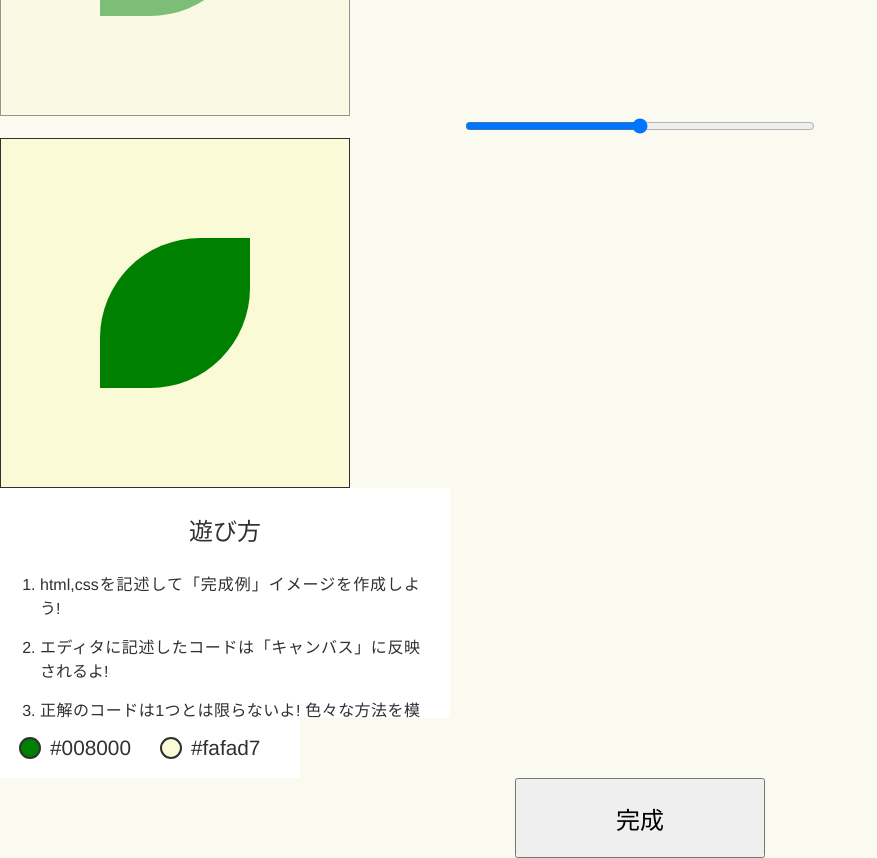
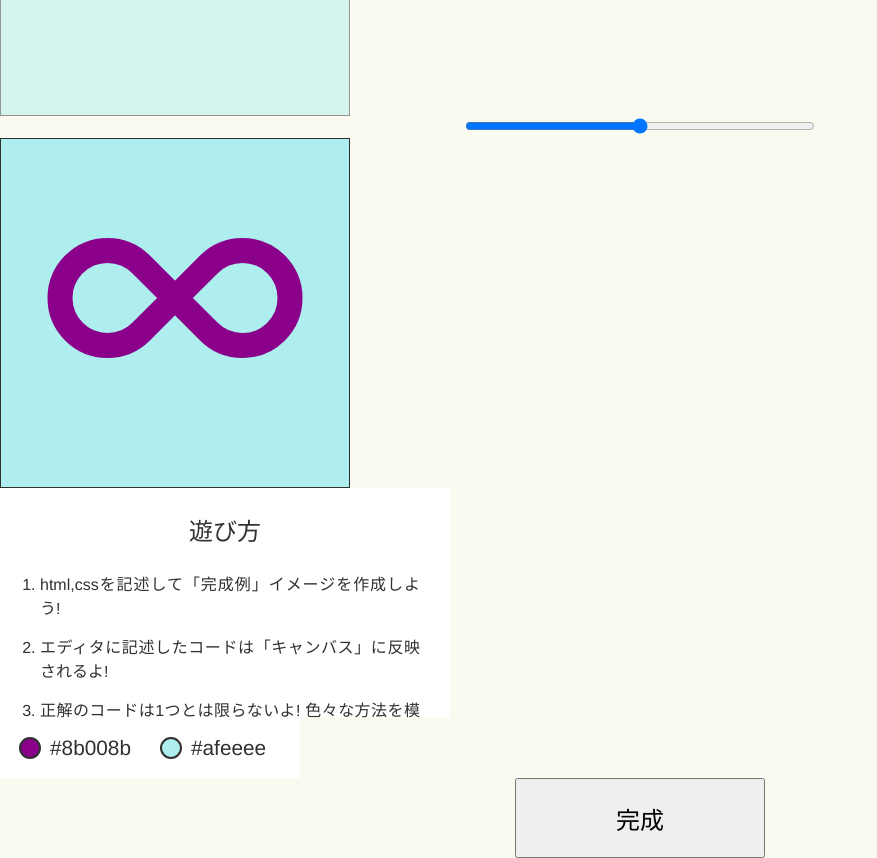
Before and after one commit to Masaya-Matsushita/codable, a Vue app: page /Lv6_Infinity in a window 1280 px wide. Shown: the part 1280-2138 px from the top of the page, without its empty margins (0-877 px from the left). Built offline with nearby package versions, Linux system fonts and the light colour scheme.

Commit message:
Lv6_Infinityを実装しました。

```diff
--- a/src/views/Lv2_Cylinder.vue
+++ b/src/views/Lv2_Cylinder.vue
@@ -36,7 +36,7 @@ export default {
 
 <style>
       .sample-object {
-        width: 130px;
+        width: 120px;
         height: 200px;
         background-color: #40e0d0;
         position: relative;
@@ -47,7 +47,7 @@ export default {
 
       .sample-object::before {
         content: "";
-        width: 130px;
+        width: 120px;
         height: 50px;
         background-color: #20b2aa;
         position: absolute;
@@ -58,7 +58,7 @@ export default {
 
       .sample-object::after {
         content: "";
-        width: 130px;
+        width: 120px;
         height: 50px;
         background-color: #40e0d0;
         position: absolute;
--- a/src/views/Lv6_Infinity.vue
+++ b/src/views/Lv6_Infinity.vue
@@ -17,38 +17,57 @@ export default {
   },
   data() {
     return {
-      title: "Lv.1 Leaf",
+      title: "Lv.6 Infinity",
       code: `<div class="object"></div>
 
 <style>
   .object{
     width: 200px;
     height: 200px;
-    background-color: #008000;
+    background-color: #8b008b;
     /*ここにコードを追加*/
   }
   .back{
 
   }
 </style>`,
-      sample: `<div class="sample-object"></div>
-
+      sample: `<div class="sample-infinity"></div>
 <style>
-  .sample-object{
-    width: 150px;
+  .sample-infinity {
+    width: 255px;
     height: 150px;
-    background-color: #008000;
-    border-radius: 100px 0;
     position: relative;
     top: 50%;
     left: 50%;
     transform: translate(-50%, -50%);
   }
-  .sample-back{
-    background-color: #fafad7;
+   .sample-infinity::before {
+    content: "";
+    width: 120px;
+    height: 120px;
+    position: absolute;
+    top: 0;
+    left: 0;
+    border: 25px solid #8b008b;
+    border-radius: 60px 60px 60px 0;
+    transform: rotate(-135deg);
+  }
+   .sample-infinity::after {
+    content: "";
+    width: 120px;
+    height: 120px;
+    position: absolute;
+    top: 0;
+    right: 0;
+    border: 25px solid #8b008b;
+    border-radius: 60px 60px 60px 0;
+    transform: rotate(45deg);
+  }
+    .sample-back{
+    background-color: #afeeee;
     }
 </style>`,
-      colorCodes: ["#008000", "#fafad7"],
+      colorCodes: ["#8b008b", "#afeeee"],
     }
   },
   methods: {
```
